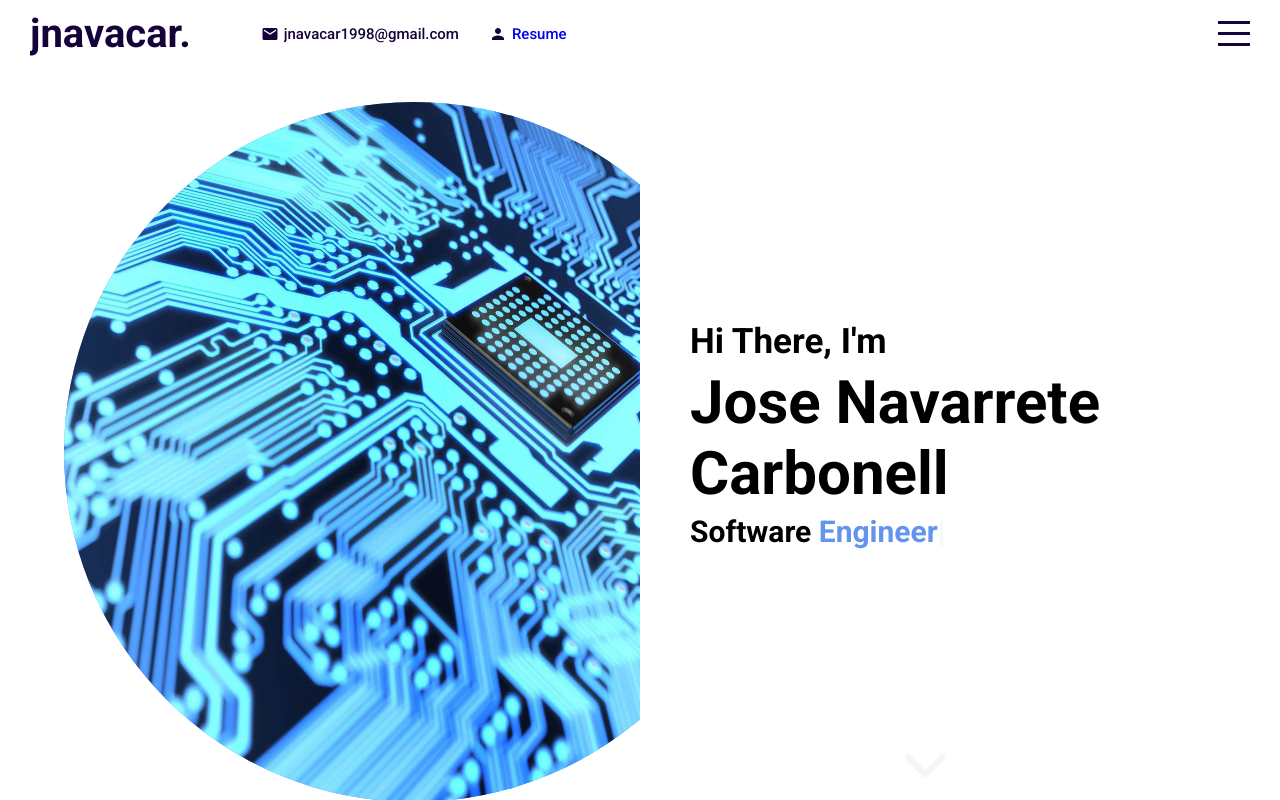
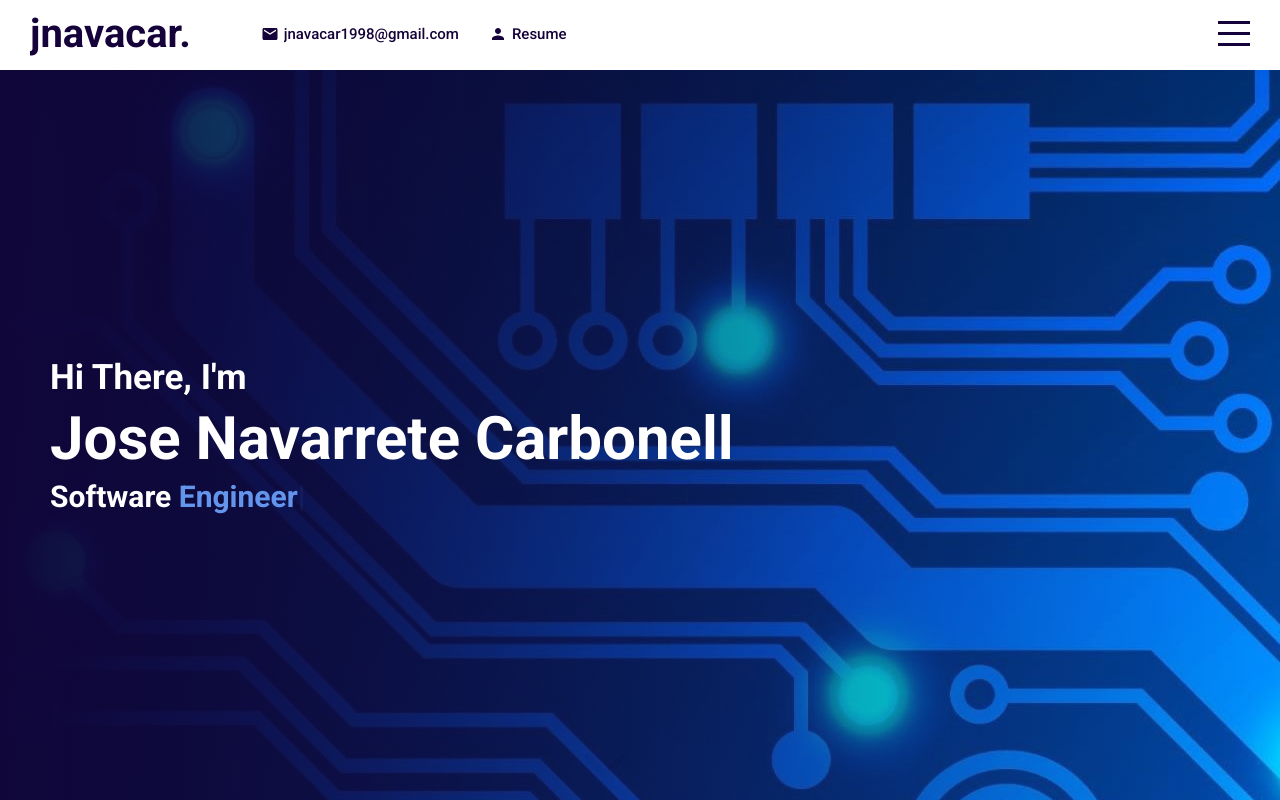
Before and after one commit to Josenavacar/MyCVWebsite-ReactJS-Website, a React (Create React App) app: page / in a window 1280 px wide. Built offline with nearby package versions, Linux system fonts and the light colour scheme; the HTML template or start-up script is replaced by a standard one.

Commit message:
reformatted website

```diff
--- a/src/components/contact/Contact.jsx
+++ b/src/components/contact/Contact.jsx
@@ -1,15 +1,14 @@
-import {GitHub, Person, Mail, PhoneAndroid} from "@material-ui/icons"
+import {GitHub, Person, Mail, LinkedIn} from "@material-ui/icons"
 import "./contact.scss"
 
 export default function Contact() {
 
     return (
         <div className="contact" id="contact">
-            <div className="left">
-                <img src="assets/shake.svg" alt="" />
+            <div className="title">
+                <h1>Contact</h1>
             </div>
             <div className="right">
-
                 <div class="contact-info">
                     <div class="card">
                         <Mail className="icon"/>
@@ -22,7 +21,11 @@ export default function Contact() {
 
                     <div class="card">
                         <Person className="icon"/>
-                        <p><a href="https://drive.google.com/file/d/1etCyUF4W5M0xe7uRPbFu_CLJhJETtOyg/view?usp=sharing" style={{textDecoration: 'none', color: 'white'}} target="_blank" rel="noreferrer">View Resume</a></p>
+                        <p><a href="https://drive.google.com/file/d/1etCyUF4W5M0xe7uRPbFu_CLJhJETtOyg/view?usp=sharing" style={{textDecoration: 'none', color: 'white'}} target="_blank" rel="noreferrer">Resume</a></p>
+                    </div>
+                    <div class="card">
+                        <LinkedIn className="icon"/>
+                        <p><a href="https://www.linkedin.com/in/jnavacar/" style={{textDecoration: 'none', color: 'white'}} target="_blank" rel="noreferrer">LinkedIn</a></p>
                     </div>
                 </div>
             </div>
--- a/src/components/contact/contact.scss
+++ b/src/components/contact/contact.scss
@@ -1,21 +1,17 @@
 @import "../../global.scss";
 
 .contact{
-    background-color: white;
+    color: white;
     display: flex;
+    flex-direction: column;
+    align-items: center;
+    background: rgb(93,9,121);
+    background: radial-gradient(circle, rgba(93,9,121,1) 32%, rgba(50,0,74,1) 100%);
+    h1{
+        margin-top: 25%;
+        font-size: 45px;
+    }
 
-    .left{
-        flex: 1;
-        overflow: hidden;
-
-        img{
-            height: 100%;
-        }
-
-        @include mobile{
-            flex: 0;
-        }
-    }
     .right{
         flex: 1;
         display: flex;
@@ -23,9 +19,6 @@
         align-items: center;
         justify-content: center;
 
-        h2{
-            font-size: 30px;
-        }
 
         .contact-info{
             display: flex;
@@ -42,17 +35,19 @@
             }
 
             .card{
-                background: #2f3542;
+                background: #081d49;
+                border-radius: 10%;
                 padding: 0 20px;
                 margin: 0 10px;
                 width: calc(33% - 20px);
-                height: 200px;
+                height: 150px;
                 display: flex;
                 flex-direction: column;
                 justify-content: center;
                 align-items: center;
                 color: #fff;
                 margin-top: 20px;
+                width: 50%;
 
                 @include mobile{
                     height: 100px;
@@ -83,12 +78,6 @@
                 transition: 0.3s linear;
             }
 
-            .card:hover .card-icon{
-                background: none;
-                color: #ff6348;
-                transform: scale(1.6);
-            }
-
             @media screen and (max-width:800px) {
                 .contact-info{
                 flex-direction: column;
@@ -100,50 +89,5 @@
                 }
             }
         }
-
-        /*
-        form{
-            width: 70%;
-            height: 70%;
-            display: flex;
-            flex-direction: column;
-            align-items: center;
-            //justify-content: space-around;
-
-            input{
-                width: 300px;
-                height: 30px;
-                font-size: 14px;
-                margin-top: 20px;
-            }
-
-            textarea{
-                width: 300px;
-                height: 200px;
-                font-size: 14px;
-                margin: 30px;
-            }
-
-            button{
-                width: 150px;
-                height: 30px;
-                color: white;
-                background-color: crimson;
-                border: none;
-                border-radius: 10px;
-                font-weight: 500;
-                cursor: pointer;
-                margin-bottom: 40px;
-
-                &:focus{
-                    outline: none;
-                }
-            }
-
-            span{
-                color: green;
-            }
-        }
-        */
     }
 }
--- a/src/components/intro/Intro.jsx
+++ b/src/components/intro/Intro.jsx
@@ -1,6 +1,7 @@
 import "./intro.scss"
 import { init } from 'ityped'
 import { useEffect, useRef } from "react"
+
 
 export default function Intro() {
 
@@ -18,21 +19,18 @@ export default function Intro() {
     }, [])
     return (
         <div className="intro" id="intro">
-            <div className="left">
-                <div className="imgContainer">
-                    <img className="portrait" src="assets/imgfrontpage.png" alt=""/>
-                </div>
-            </div>
+
             <div className="right">
                 <div className="wrapper">
                     <h2>Hi There, I'm</h2>
                     <h1>Jose Navarrete Carbonell</h1>
                     <h3>Software <span ref={textRef}></span></h3>
                 </div>
-                <a href="#portfolio">
-                    <img src="assets/arrow_down.png" alt=""></img>
-                </a>
             </div>
+
+            <a href="#portfolio">
+                <img src="assets/arrow_down.png" alt=""></img>
+            </a>
         </div>
     )
 }
--- a/src/components/intro/intro.scss
+++ b/src/components/intro/intro.scss
@@ -1,47 +1,24 @@
 @import "../../global.scss";
 
 .intro{
-    background-color: white;
     display: flex;
 
     @include mobile{
         flex-direction: column;
         align-items: center;
+        background: linear-gradient(to top, transparent, rgb(28, 12, 92)), url("../../img/b.png");
     }
 
-    .left{
-        flex: 0.5; //divides page in 2 halves
-        overflow: hidden;
+    background: linear-gradient(to left, transparent, rgb(16, 6, 58)), url("../../img/b.png");
 
-        .imgContainer{
-            width: 700px;
-            height: 700px;
-            border-radius: 50%;
-            background-color: cornflowerblue;
-            display: flex;
-            align-items: flex-end;
-            justify-content: center;
-            margin-left: 10%;
-            margin-top: 5%;
-
+    .right{
+        position: relative;
         @include mobile{
-                align-items: flex-start;
+            padding-left: 0;
+            align-items: center;
+            flex: 0.5;
+            margin-top: 30%;
         }
-
-            img{
-                width: 100%;
-                height: 100%;
-
-                @include mobile{
-                    width: 100%;
-                    height: 100%;
-                }
-            }
-        }
-    }
-    .right{
-        flex: 0.5;
-        position: relative;
 
         .wrapper{
             width: 100%;
@@ -50,6 +27,7 @@
             display: flex;
             flex-direction: column;
             justify-content: center;
+            color: white;
 
             @include mobile{
                 padding-left: 0;
@@ -61,14 +39,16 @@
                 margin: 5px 0;
 
                 @include mobile{
-                    font-size: 30px;
+                    font-size: 35px;
+                    text-align: center;
                 }
             }
             h2{
                 font-size: 35px;
 
                 @include mobile{
-                    font-size: 35px;
+                    font-size: 15px;
+                    text-align: center;
                   }
             }
             h3{
@@ -76,6 +56,7 @@
 
                 @include mobile{
                     font-size: 20px;
+                    text-align: center;
                 }
 
                 span{
@@ -99,10 +80,18 @@
             }
         }
 
+
+    }
+
     a{
         position: absolute;
         bottom: 10px;
         right: 50%;
+
+        @include mobile{
+            position: unset;
+            flex: 0;
+        }
 
         img{
             width: 70px;
@@ -116,4 +105,3 @@
         }
     }
 }
-}
--- a/src/components/portfolio/portfolio.scss
+++ b/src/components/portfolio/portfolio.scss
@@ -7,8 +7,9 @@
     align-items: center;
 
     h1{
-        font-style: 50px;
-        margin-bottom: 4%;
+        margin-top: 2%;
+        font-size: 50px;
+        margin-bottom: 2%;
 
         @include mobile{
             font-size: 20px;
@@ -50,6 +51,8 @@
 
         @include mobile{
             width: 100%;
+            flex-direction: column;
+            flex-wrap: unset;
         }
 
         .item{
@@ -68,8 +71,8 @@
             cursor: pointer;
 
             @include mobile{
-                width: 130px;
-                height: 100px;
+                width: 80%;
+                overflow: hidden;
             }
 
 
--- a/src/components/topbar/Topbar.jsx
+++ b/src/components/topbar/Topbar.jsx
@@ -14,7 +14,7 @@ export default function Topbar({ menuOpen, setMenuOpen }) {
                     </div>
                     <div className="itemContainer">
                         <Person className="icon"/>
-                        <a href="https://drive.google.com/file/d/1etCyUF4W5M0xe7uRPbFu_CLJhJETtOyg/view?usp=sharing" target="_blank" rel="noreferrer" className="cv"><span>Resume</span></a>
+                        <a style={{textDecoration: 'none'}} href="https://drive.google.com/file/d/1etCyUF4W5M0xe7uRPbFu_CLJhJETtOyg/view?usp=sharing" target="_blank" rel="noreferrer" className="cv"><span>Resume</span></a>
 
                     </div>
                 </div>
--- a/src/components/topbar/topbar.scss
+++ b/src/components/topbar/topbar.scss
@@ -9,6 +9,11 @@
     top: 0;
     z-index: 3;
     transition: all 1s ease;
+
+    a{
+        color: $mainColor;
+        transition: all 1s ease;
+    }
 
     .wrapper{
         padding: 10px 30px;
@@ -77,6 +82,9 @@
     &.active{
         background-color: $mainColor;
         color: white;
+        a{
+            color: white;
+        }
 
         .hamburger{
             span{
--- a/src/data.js
+++ b/src/data.js
@@ -7,18 +7,12 @@ export const featuredPortfolio = [
     },
     {
         id: 2,
-        title: "Portfolio Website",
-        img: "assets/reactlogo.png",
-        link: "https://github.com/jnavacar/jnavacar-cvsite"
-    },
-    {
-        id: 3,
         title: "NightOfTheNerds",
         img: "assets/unitylogo.png",
         link: "https://github.com/jnavacar/NightOfTheNerdsEscapeRoom-UnityProject"
     },
     {
-        id: 4,
+        id: 3,
         title: "Mobeye App",
         img: "assets/csharplogo.png",
         link: "https://github.com/jnavacar/MobeyeApplication-PhoneApp"
```
Also changed, not shown: src/img/b.png (added). Lines whose indentation alone changed are shown as unchanged.
